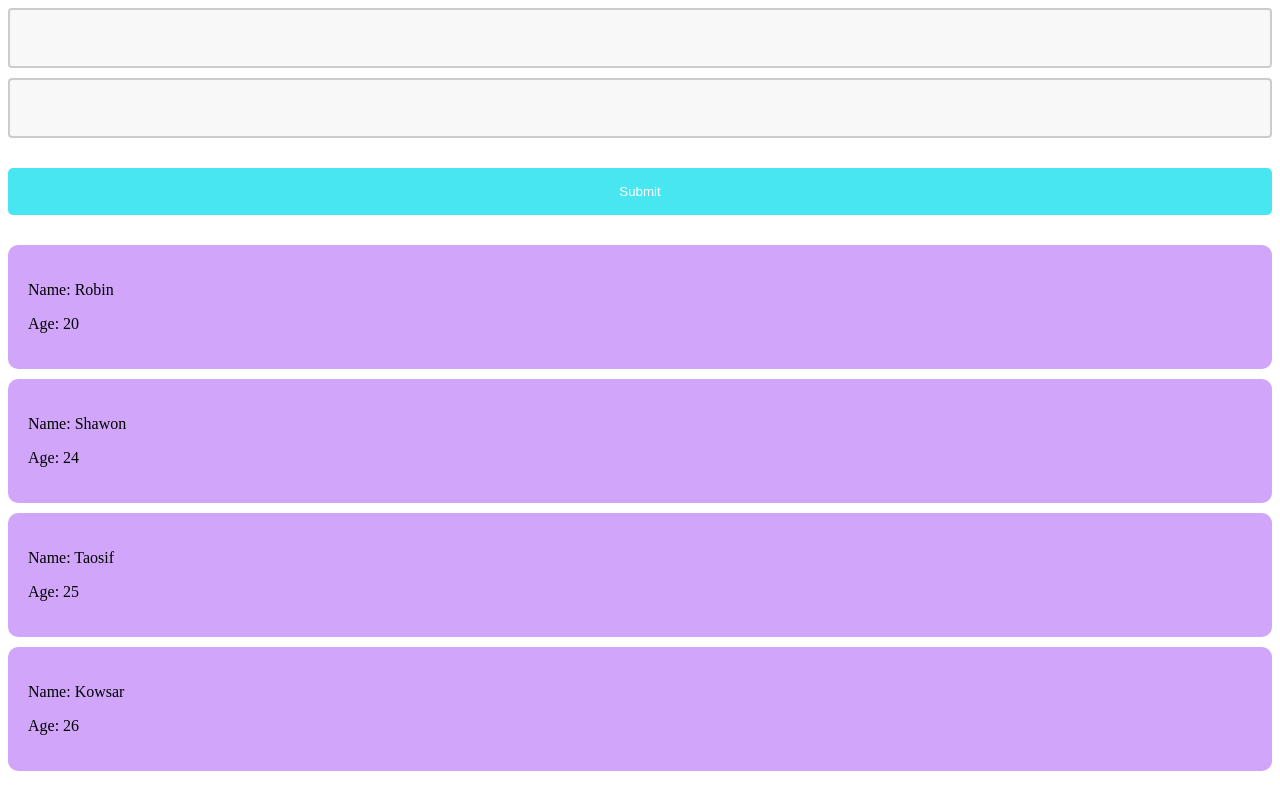
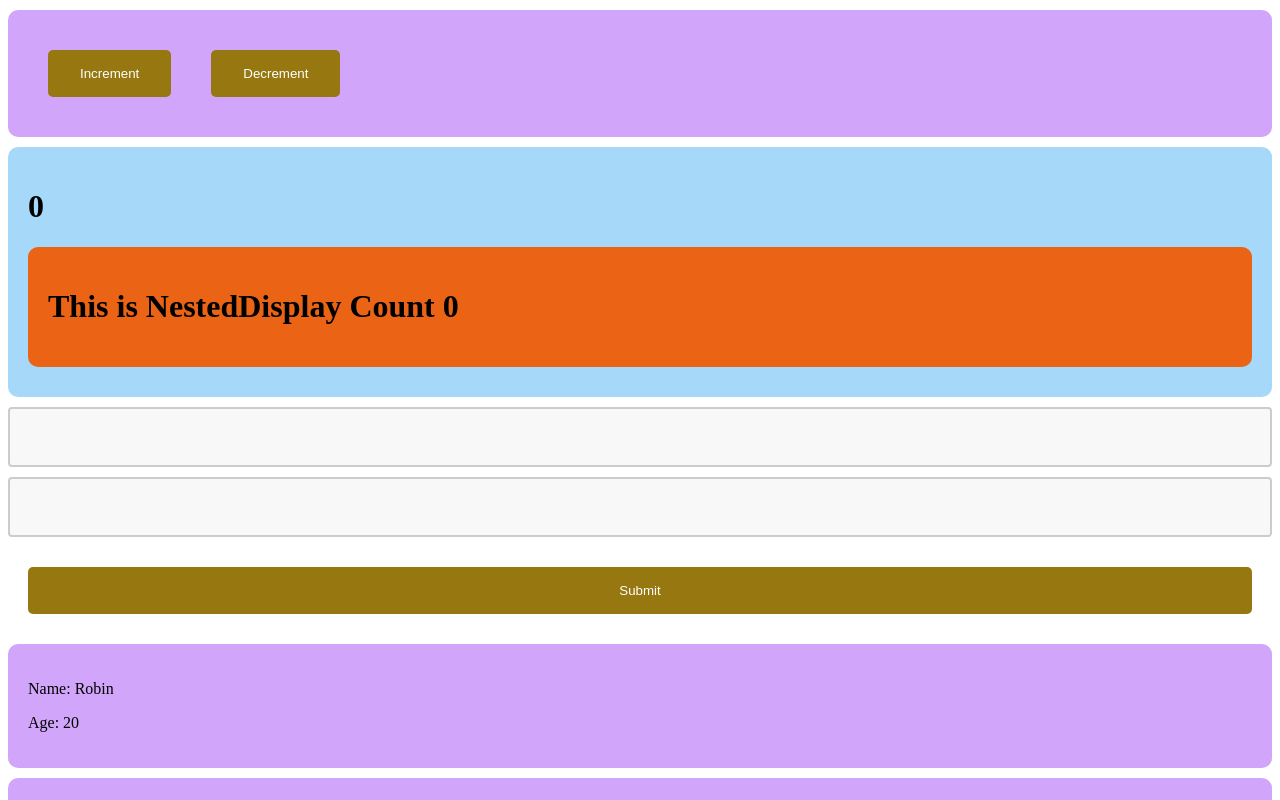
Before and after one commit to Kowsar096/react-recap, a React (Vite) app in the folder react-practice/: page / in a window 1280 px wide. Shown: the top 800 px of the page. Built offline with nearby package versions, Linux system fonts and the light colour scheme.

Commit message:
Add Counter and Display components; integrate state management in App component

```diff
--- a/react-practice/src/App.jsx
+++ b/react-practice/src/App.jsx
@@ -2,7 +2,9 @@
 import { useState } from 'react';
 import './App.css'
 import Card from './components/Card';
-// import Counter from './components/counter';
+import Counter from './components/counter';
+import Display from './components/display';
+
 // import TestComponent from './TestComponent';
 
 // const members = [
@@ -42,6 +44,7 @@ import Card from './components/Card';
 
 function App() {
 
+
 const [name, setName]= useState('');
 const [age, setAge]= useState('');
 const [members, setMembers]= useState([
@@ -57,12 +60,19 @@ const [members, setMembers]= useState([
     e.preventDefault();  //synthetic event
     // setMembers([...members, {name, age}]); // copy using JavaScript spread operator
     setMembers((prev) => [...prev,{name,age}]) // reactive way using callback (prev= previous)
-    setName('');
+     setName('');
     setAge('');
   }
 
+  //* counter state
+  const [count, setCount] = useState(0); // state liftUp
+
+  // we can share value between components using props its (unidirectional)
+
   return (
     <div>
+      <Counter count= {count} setCount={setCount} />
+      <Display count= {count}  />
       <form className='inputDiv' onSubmit={handleSubmit}>
         <input className='input' type="text" onChange={(e)=>setName(e.target.value)} value={name}/>
         <input className='input' type="number" onChange={(e)=>setAge(e.target.value)} value={age}/>
@@ -77,13 +87,13 @@ const [members, setMembers]= useState([
             <Card name={members.name} age={members.age} />
           ))}
 
+
     </div>
   )
 
 }
 
 export default App;
-
 // counter
 // function App() {
 //   return (
@@ -96,4 +106,5 @@ export default App;
 
 // }
 
+
 // export default App;
--- a/react-practice/src/components/Counter.jsx
+++ b/react-practice/src/components/Counter.jsx
@@ -1,7 +1,8 @@
-import { useState } from "react"
+import "./card.css"
+// import { useState } from "react"
 
-export default function Counter() {
-    const [count, setCount] = useState(0);
+export default function Counter({count, setCount}) {
+    // const [count, setCount] = useState(0);
 
     const handleIncrement = () => {
         setCount(count + 1);
@@ -13,10 +14,10 @@ export default function Counter() {
         }
     }
     return (
-        <div>
-            <button onClick={handleIncrement}>Increment</button>
-            {count}
-            <button onClick={handleDecrement}>Decrement</button>
+        <div className="card">
+            <button className="button" onClick={handleIncrement}>Increment</button>
+
+            <button className="button" onClick={handleDecrement}>Decrement</button>
         </div>
     )
 }
--- /dev/null
+++ b/react-practice/src/components/NestedDisplay.jsx
@@ -0,0 +1,8 @@
+import './card.css'
+export default function NestedDisplay({count}){
+    return (
+        <div className="card-orange">
+            <h1>This is NestedDisplay Count  {count} </h1>
+        </div>
+    )
+}
--- a/react-practice/src/components/card.css
+++ b/react-practice/src/components/card.css
@@ -1,5 +1,18 @@
 .card {
     background-color: rgb(209, 166, 250);
+    border-radius: 10px;
+    padding: 20px;
+    margin: 10px 0;
+}
+.card-blue {
+    background-color: rgb(166, 216, 250);
+    border-radius: 10px;
+    padding: 20px;
+    margin: 10px 0;
+}
+
+.card-orange{
+     background-color: rgb(235, 100, 22);
     border-radius: 10px;
     padding: 20px;
     margin: 10px 0;
@@ -17,13 +30,13 @@
 }
 
 .button {
-    background-color: #48e6f1;
+    background-color: #967710;
     border: none;
     border-radius: 5px;
     color: white;
     padding: 16px 32px;
     text-decoration: none;
-    margin: 20px 0;
+    margin: 20px ;
     cursor: pointer;
 }
 .inputDiv{
--- /dev/null
+++ b/react-practice/src/components/display.jsx
@@ -0,0 +1,10 @@
+import './card.css'
+import NestedDisplay from './NestedDisplay'
+export default function Display({count}){
+    return(
+        <div className="card-blue">
+            <h1>{count}</h1>
+             <NestedDisplay count ={count}/>
+        </div>
+    )
+}
```
